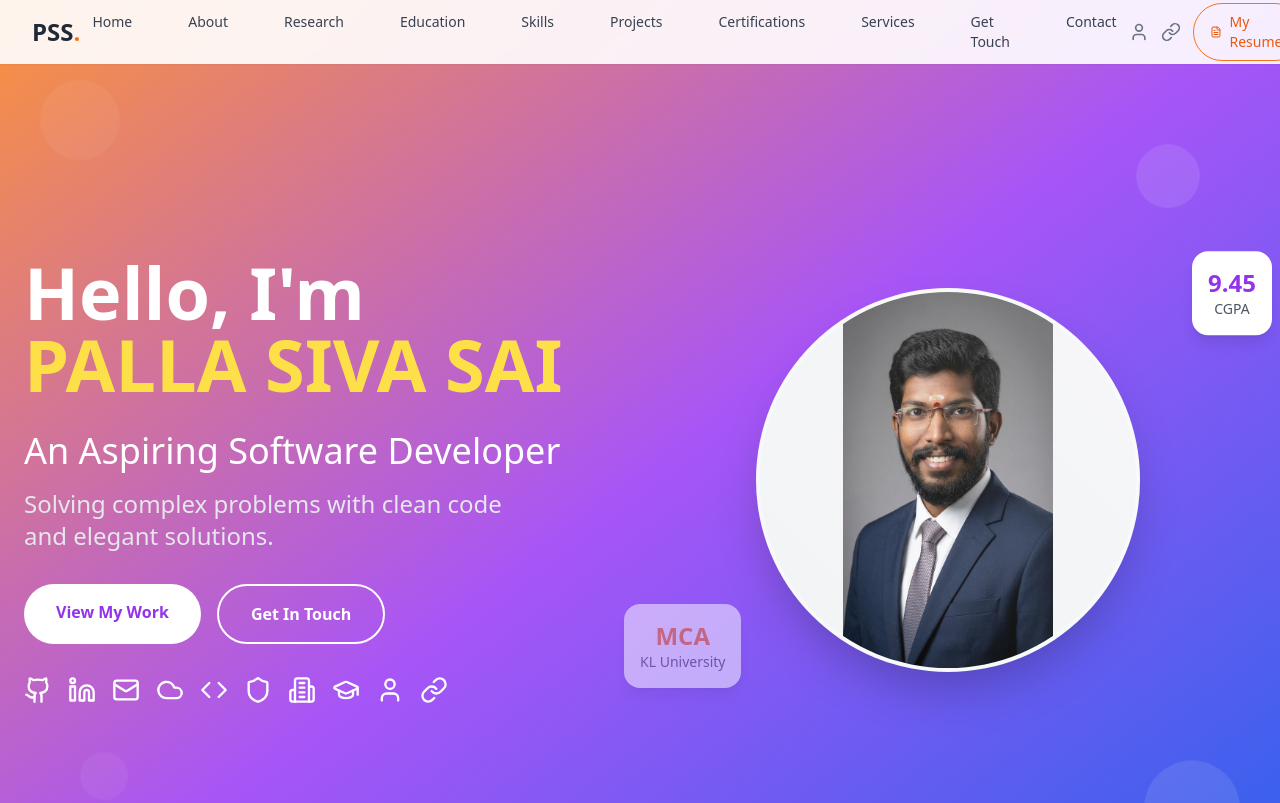
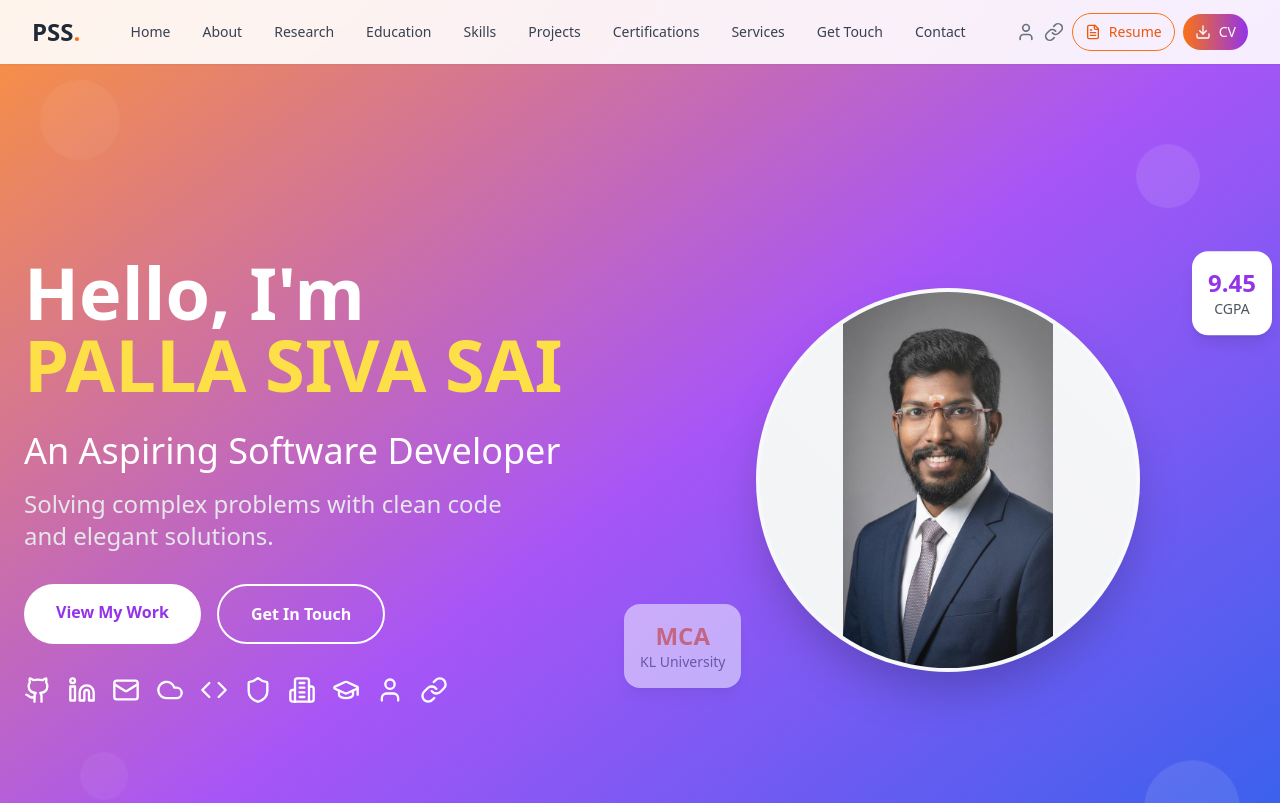
Before and after one commit to pallasivasai/Portfolio, a React (Vite) app: page / in a window 1280 px wide. Shown: the top 803 px of the page. Built offline with nearby package versions, Linux system fonts and the light colour scheme.

Commit message:
Changes
Co-authored-by: pallasivasai <56314427+pallasivasai@users.noreply.github.com>

```diff
--- a/src/components/Navigation.tsx
+++ b/src/components/Navigation.tsx
@@ -32,12 +32,12 @@ const Navigation = () => {
           </div>
 
           {/* Desktop Navigation */}
-          <div className="hidden md:flex space-x-8">
+          <div className="hidden lg:flex space-x-4 xl:space-x-6">
             {navItems.map((item) => (
               <a
                 key={item.name}
                 href={item.href}
-                className="text-gray-700 hover:text-orange-500 px-3 py-2 text-sm font-medium transition-colors duration-200"
+                className="whitespace-nowrap text-gray-700 hover:text-orange-500 px-1 py-2 text-sm font-medium transition-colors duration-200"
               >
                 {item.name}
               </a>
@@ -45,7 +45,7 @@ const Navigation = () => {
           </div>
 
           {/* Social Links & Download Resume Button */}
-          <div className="hidden md:flex items-center gap-3">
+          <div className="hidden lg:flex items-center gap-2">
             <a
               href="https://about.me/psivasai"
               target="_blank"
@@ -66,24 +66,24 @@ const Navigation = () => {
             </a>
             <RouterLink
               to="/resume"
-              className="flex items-center gap-2 border border-orange-500 text-orange-600 px-4 py-2 rounded-full text-sm font-medium hover:bg-orange-50 transition-all duration-200"
+              className="flex items-center gap-2 whitespace-nowrap border border-orange-500 text-orange-600 px-3 py-2 rounded-full text-sm font-medium hover:bg-orange-50 transition-all duration-200"
             >
               <FileText size={16} />
-              My Resume
+              Resume
             </RouterLink>
             <button
               onClick={handleDownloadResume}
-              className="flex items-center gap-2 bg-gradient-to-r from-orange-500 to-purple-600 text-white px-4 py-2 rounded-full text-sm font-medium hover:shadow-lg transition-all duration-200 transform hover:scale-105"
+              className="flex items-center gap-2 whitespace-nowrap bg-gradient-to-r from-orange-500 to-purple-600 text-white px-3 py-2 rounded-full text-sm font-medium hover:shadow-lg transition-all duration-200 transform hover:scale-105"
             >
               <Download size={16} />
-              Download CV
+              CV
             </button>
           </div>
 
           {/* Mobile menu button */}
           <button
             onClick={() => setIsMenuOpen(!isMenuOpen)}
-            className="md:hidden text-gray-700"
+            className="lg:hidden text-gray-700"
           >
             {isMenuOpen ? <X size={24} /> : <Menu size={24} />}
           </button>
@@ -91,7 +91,7 @@ const Navigation = () => {
 
         {/* Mobile Navigation */}
         {isMenuOpen && (
-          <div className="md:hidden py-4 border-t">
+          <div className="lg:hidden py-4 border-t">
             {navItems.map((item) => (
               <a
                 key={item.name}
@@ -108,14 +108,14 @@ const Navigation = () => {
               className="mt-4 flex items-center gap-2 border border-orange-500 text-orange-600 px-4 py-2 rounded-full text-sm font-medium w-full justify-center"
             >
               <FileText size={16} />
-              My Resume
+              Resume
             </RouterLink>
             <button
               onClick={handleDownloadResume}
               className="mt-3 flex items-center gap-2 bg-gradient-to-r from-orange-500 to-purple-600 text-white px-4 py-2 rounded-full text-sm font-medium w-full justify-center"
             >
               <Download size={16} />
-              Download CV
+              CV
             </button>
           </div>
         )}
```
